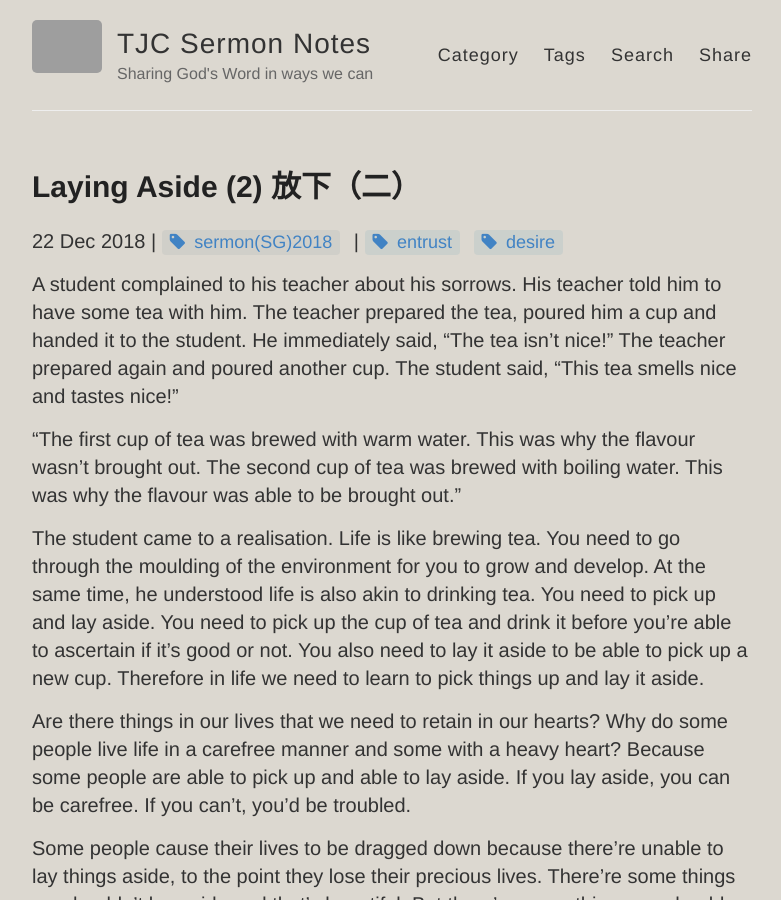
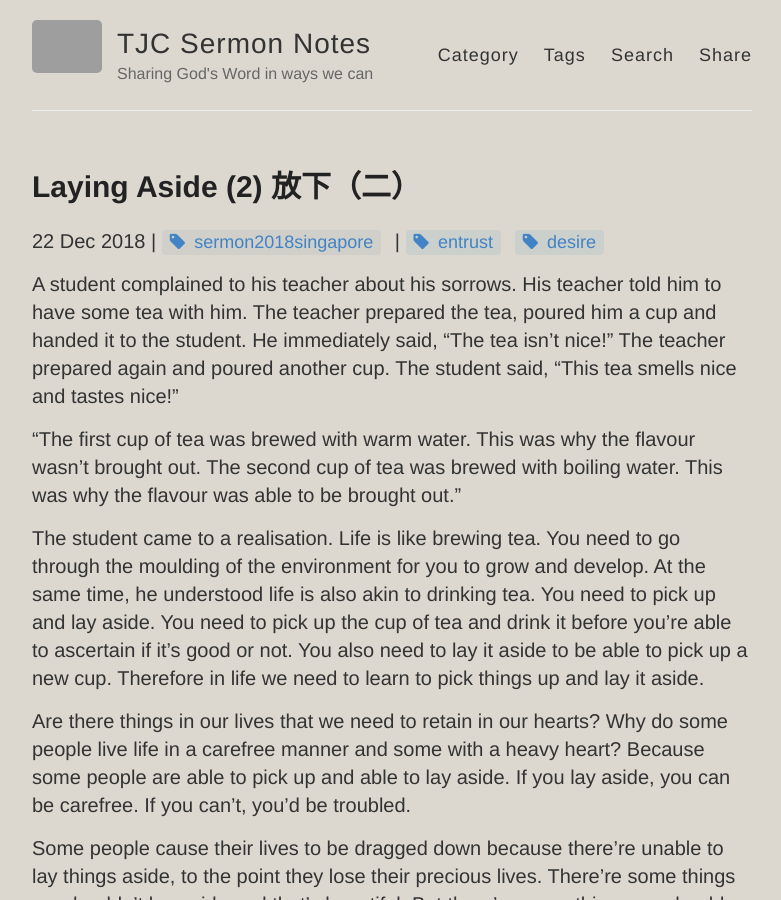
Before and after one commit to catchupTJC/catchuptjc.github.io, a Jekyll site: the page built from _posts/2018-12-22-LayingAside2.md, in a window 1280 px wide and 900 px high. Shown: the whole window, without its empty margins (248-1029 px from the left). Built offline with Jekyll 4.4.1, drawn with Linux system fonts in a browser that asks for light colours; nearby versions of some CDN libraries; comment, search, counter and statistics services are not loaded; grey boxes are pictures that could not be loaded.

Commit message:
Update 2018-12-22-LayingAside2.md

```diff
--- a/_posts/2018-12-22-LayingAside2.md
+++ b/_posts/2018-12-22-LayingAside2.md
@@ -1,7 +1,7 @@
 ---
 layout: post
 title: Laying Aside (2) 放下（二）
-category: sermon(SG)2018
+category: sermon2018singapore
 tags: [entrust,desire]
 hymns:
 ---
```
